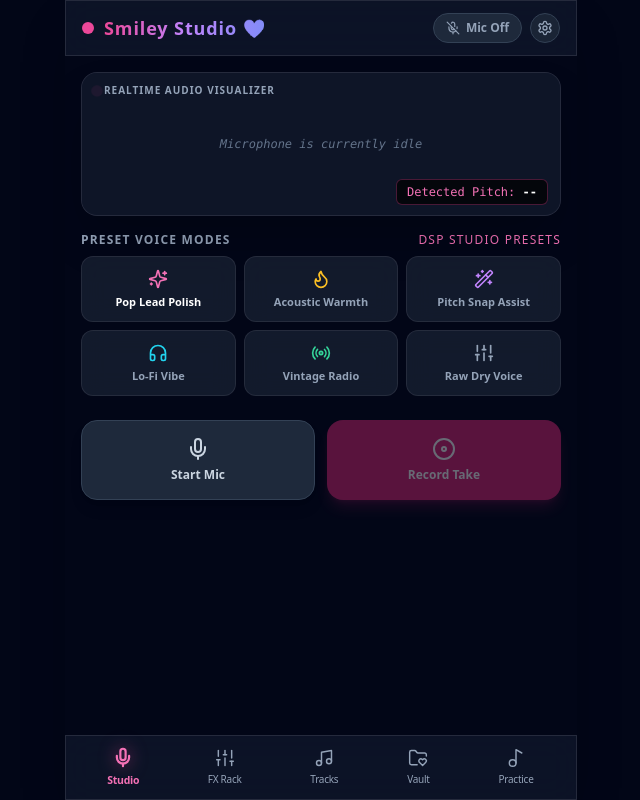
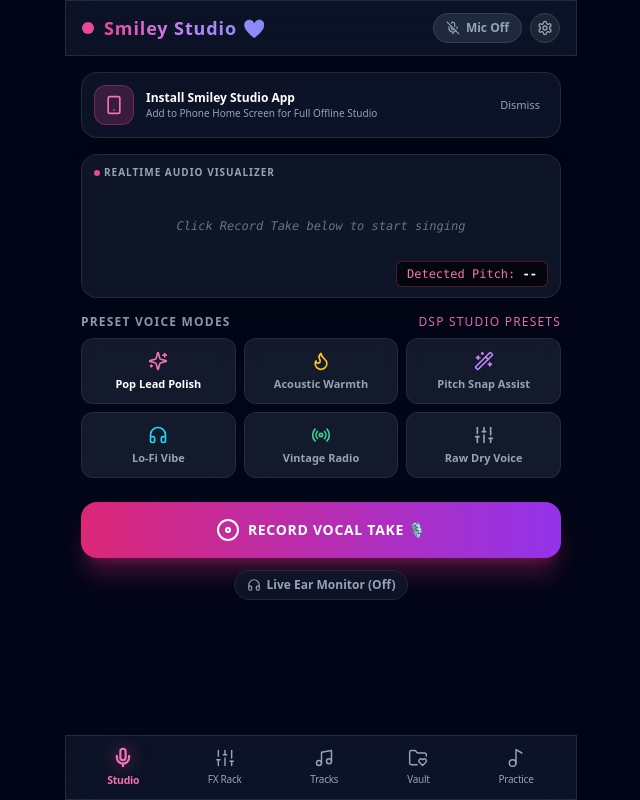
Before and after one commit to r2dapps/SmileyStudio, a React (Vite) app: page / in a window 1280 px wide. Shown: the whole page, without its empty margins (319-959 px from the left). Built offline with nearby package versions, Linux system fonts and the light colour scheme.

Commit message:
Add PWAInstaller banner, 1-click recording, live ear monitor, and hardware noise cancellation

```diff
--- a/src/audio/engine.ts
+++ b/src/audio/engine.ts
@@ -19,7 +19,7 @@ export class AudioEngine {
     return AudioEngine.instance;
   }
 
-  public async start(): Promise<boolean> {
+  public async start(options: { noiseCancellation?: boolean } = {}): Promise<boolean> {
     const ctx = audioContextManager.getContext();
     await audioContextManager.resume();
 
@@ -31,7 +31,7 @@ export class AudioEngine {
       this.analyser.connect(ctx.destination);
     }
 
-    const source = await this.micManager.startMic(ctx);
+    const source = await this.micManager.startMic(ctx, options);
     source.connect(this.graph.inputNode);
     return true;
   }
--- a/src/audio/microphone.ts
+++ b/src/audio/microphone.ts
@@ -1,23 +1,30 @@
+export interface MicOptions {
+  deviceId?: string;
+  noiseCancellation?: boolean;
+}
+
 export class MicrophoneManager {
   private stream: MediaStream | null = null;
   private mediaSource: MediaStreamAudioSourceNode | null = null;
 
-  public async startMic(ctx: AudioContext, deviceId?: string): Promise<MediaStreamAudioSourceNode> {
+  public async startMic(ctx: AudioContext, options: MicOptions = {}): Promise<MediaStreamAudioSourceNode> {
     this.stopMic();
+
+    const useNoiseCancelling = options.noiseCancellation !== false;
 
     const constraints: MediaStreamConstraints = {
       audio: {
-        echoCancellation: false,
-        noiseSuppression: false,
-        autoGainControl: false,
-        ...(deviceId ? { deviceId: { exact: deviceId } } : {}),
+        echoCancellation: useNoiseCancelling,
+        noiseSuppression: useNoiseCancelling,
+        autoGainControl: useNoiseCancelling,
+        ...(options.deviceId ? { deviceId: { exact: options.deviceId } } : {}),
       },
     };
 
     try {
       this.stream = await navigator.mediaDevices.getUserMedia(constraints);
     } catch (e) {
-      // Fallback constraints if exact deviceId fails
+      // Fallback constraints if exact deviceId or noise cancellation constraint fails
       this.stream = await navigator.mediaDevices.getUserMedia({ audio: true });
     }
 
--- /dev/null
+++ b/src/components/PWAInstaller.tsx
@@ -0,0 +1,82 @@
+import React, { useEffect, useState } from 'react';
+import { Download, CheckCircle, Smartphone } from 'lucide-react';
+
+export const PWAInstaller: React.FC = () => {
+  const [deferredPrompt, setDeferredPrompt] = useState<any>(null);
+  const [isInstalled, setIsInstalled] = useState<boolean>(false);
+  const [isDismissed, setIsDismissed] = useState<boolean>(false);
+
+  useEffect(() => {
+    // Check if running in standalone PWA mode
+    const isStandalone =
+      window.matchMedia('(display-mode: standalone)').matches ||
+      (navigator as any).standalone ||
+      document.referrer.includes('android-app://');
+
+    if (isStandalone) {
+      setIsInstalled(true);
+      return;
+    }
+
+    const handleBeforeInstallPrompt = (e: Event) => {
+      e.preventDefault();
+      setDeferredPrompt(e);
+    };
+
+    window.addEventListener('beforeinstallprompt', handleBeforeInstallPrompt);
+
+    window.addEventListener('appinstalled', () => {
+      setIsInstalled(true);
+      setDeferredPrompt(null);
+    });
+
+    return () => {
+      window.removeEventListener('beforeinstallprompt', handleBeforeInstallPrompt);
+    };
+  }, []);
+
+  const handleInstallClick = async () => {
+    if (!deferredPrompt) return;
+    deferredPrompt.prompt();
+    const { outcome } = await deferredPrompt.userChoice;
+    if (outcome === 'accepted') {
+      setIsInstalled(true);
+    }
+    setDeferredPrompt(null);
+  };
+
+  if (isInstalled || isDismissed) return null;
+
+  return (
+    <div className="mb-4 p-3 glassmorphism rounded-2xl border border-pink-500/40 flex items-center justify-between shadow-xl animate-fade-in">
+      <div className="flex items-center space-x-3">
+        <div className="w-10 h-10 rounded-xl bg-pink-500/20 text-pink-400 flex items-center justify-center border border-pink-500/30">
+          <Smartphone className="w-5 h-5" />
+        </div>
+        <div>
+          <h3 className="text-xs font-bold text-white">Install Smiley Studio App</h3>
+          <p className="text-[10px] text-slate-400">Add to Phone Home Screen for Full Offline Studio</p>
+        </div>
+      </div>
+
+      <div className="flex items-center space-x-2">
+        {deferredPrompt ? (
+          <button
+            onClick={handleInstallClick}
+            className="px-3 py-1.5 bg-pink-600 hover:bg-pink-500 text-white rounded-xl text-xs font-bold flex items-center space-x-1 active:scale-95 transition shadow-lg shadow-pink-600/30"
+          >
+            <Download className="w-3.5 h-3.5" />
+            <span>Install</span>
+          </button>
+        ) : (
+          <button
+            onClick={() => setIsDismissed(true)}
+            className="text-[11px] text-slate-400 hover:text-white px-2 py-1"
+          >
+            Dismiss
+          </button>
+        )}
+      </div>
+    </div>
+  );
+};
--- a/src/core/StudioController.ts
+++ b/src/core/StudioController.ts
@@ -8,6 +8,8 @@ import { getPitchDetails } from '../audio/pitch/tuner';
 export type StudioState = {
   isMicActive: boolean;
   isRecording: boolean;
+  liveMonitor: boolean;
+  noiseCancellation: boolean;
   activePresetId: string;
   detectedPitchHz: number;
   detectedNote: string;
@@ -37,6 +39,8 @@ export class StudioController {
   private state: StudioState = {
     isMicActive: false,
     isRecording: false,
+    liveMonitor: false,
+    noiseCancellation: true,
     activePresetId: 'popLead',
     detectedPitchHz: 0,
     detectedNote: '--',
@@ -84,68 +88,53 @@ export class StudioController {
 
   // --- Controller Command Interface ---
 
-  public async toggleMic(): Promise<boolean> {
-    if (!this.state.isMicActive) {
-      try {
-        await audioEngine.start();
-        this.state.isMicActive = true;
-        this.applyParamsToAudioGraph();
-        this.startPitchDetectionLoop();
-      } catch (err) {
-        console.error('Microphone activation failed:', err);
-        this.state.isMicActive = false;
-      }
-    } else {
-      if (this.state.isRecording) {
-        await this.stopRecording();
-      }
-      this.stopPitchDetectionLoop();
-      audioEngine.stop();
-      this.state.isMicActive = false;
+  public async toggleLiveMonitor(): Promise<boolean> {
+    this.state.liveMonitor = !this.state.liveMonitor;
+    if (this.state.liveMonitor) {
+      await this.startMicEngine();
+    } else if (!this.state.isRecording) {
+      this.stopMicEngine();
     }
     this.notify();
-    return this.state.isMicActive;
+    return this.state.liveMonitor;
   }
 
-  private startPitchDetectionLoop() {
-    this.stopPitchDetectionLoop();
-    this.pitchTimerId = setInterval(() => {
-      const analyser = audioEngine.getAnalyser();
-      if (!analyser || !this.state.isMicActive) return;
-
-      const buffer = new Float32Array(analyser.fftSize);
-      analyser.getFloatTimeDomainData(buffer);
-
-      const ctx = analyser.context;
-      const hz = autoCorrelatePitch(buffer, ctx.sampleRate);
-      if (hz > 0) {
-        const details = getPitchDetails(hz);
-        this.state.detectedPitchHz = details.frequency;
-        this.state.detectedNote = details.note;
-        this.state.detectedCents = details.cents;
-      } else {
-        this.state.detectedPitchHz = 0;
-        this.state.detectedNote = '--';
-        this.state.detectedCents = 0;
-      }
-      this.notify();
-    }, 50);
+  public async toggleNoiseCancellation(): Promise<boolean> {
+    this.state.noiseCancellation = !this.state.noiseCancellation;
+    if (this.state.isMicActive) {
+      await audioEngine.start({ noiseCancellation: this.state.noiseCancellation });
+    }
+    this.notify();
+    return this.state.noiseCancellation;
   }
 
-  private stopPitchDetectionLoop() {
-    if (this.pitchTimerId) {
-      clearInterval(this.pitchTimerId);
-      this.pitchTimerId = null;
+  private async startMicEngine(): Promise<boolean> {
+    if (this.state.isMicActive) return true;
+    try {
+      await audioEngine.start({ noiseCancellation: this.state.noiseCancellation });
+      this.state.isMicActive = true;
+      this.applyParamsToAudioGraph();
+      this.startPitchDetectionLoop();
+      return true;
+    } catch (err) {
+      console.error('Microphone start failed:', err);
+      this.state.isMicActive = false;
+      return false;
     }
-    this.state.detectedPitchHz = 0;
-    this.state.detectedNote = '--';
-    this.state.detectedCents = 0;
+  }
+
+  private stopMicEngine(): void {
+    this.stopPitchDetectionLoop();
+    audioEngine.stop();
+    this.state.isMicActive = false;
   }
 
   public async toggleRecording(): Promise<boolean> {
-    if (!this.state.isMicActive) return false;
+    if (!this.state.isRecording) {
+      // Auto-start mic if not running
+      const started = await this.startMicEngine();
+      if (!started) return false;
 
-    if (!this.state.isRecording) {
       const graph = audioEngine.getGraph();
       if (graph) {
         const audioCtx = graph.outputNode.context as AudioContext;
@@ -191,8 +180,47 @@ export class StudioController {
       console.error('Failed to stop/save recording:', e);
     } finally {
       this.state.isRecording = false;
+      // Auto-stop mic if Live Monitor is disabled
+      if (!this.state.liveMonitor) {
+        this.stopMicEngine();
+      }
       this.notify();
     }
+  }
+
+  private startPitchDetectionLoop() {
+    this.stopPitchDetectionLoop();
+    this.pitchTimerId = setInterval(() => {
+      const analyser = audioEngine.getAnalyser();
+      if (!analyser || !this.state.isMicActive) return;
+
+      const buffer = new Float32Array(analyser.fftSize);
+      analyser.getFloatTimeDomainData(buffer);
+
+      const ctx = analyser.context;
+      const hz = autoCorrelatePitch(buffer, ctx.sampleRate);
+      if (hz > 0) {
+        const details = getPitchDetails(hz);
+        this.state.detectedPitchHz = details.frequency;
+        this.state.detectedNote = details.note;
+        this.state.detectedCents = details.cents;
+      } else {
+        this.state.detectedPitchHz = 0;
+        this.state.detectedNote = '--';
+        this.state.detectedCents = 0;
+      }
+      this.notify();
+    }, 50);
+  }
+
+  private stopPitchDetectionLoop() {
+    if (this.pitchTimerId) {
+      clearInterval(this.pitchTimerId);
+      this.pitchTimerId = null;
+    }
+    this.state.detectedPitchHz = 0;
+    this.state.detectedNote = '--';
+    this.state.detectedCents = 0;
   }
 
   public setPreset(presetId: string) {
--- a/src/pages/SettingsPage.tsx
+++ b/src/pages/SettingsPage.tsx
@@ -1,10 +1,12 @@
 import React from 'react';
 import { useStudioStore } from '../store/useStudioStore';
-import { Settings, Mic, HardDrive, Smartphone, Info } from 'lucide-react';
+import { Settings, ShieldCheck, Smartphone, Info } from 'lucide-react';
 
 export const SettingsPage: React.FC = () => {
   const qualityMode = useStudioStore((state) => state.qualityMode);
+  const noiseCancellation = useStudioStore((state) => state.noiseCancellation);
   const setParam = useStudioStore((state) => state.setParam);
+  const toggleNoiseCancellation = useStudioStore((state) => state.toggleNoiseCancellation);
 
   return (
     <div className="space-y-4 pb-20">
@@ -13,7 +15,28 @@ export const SettingsPage: React.FC = () => {
           <Settings className="w-5 h-5 text-pink-400" />
           <span>App Settings</span>
         </h1>
-        <p className="text-xs text-slate-400">Configure Audio, Performance, and Export options</p>
+        <p className="text-xs text-slate-400">Configure Audio, Noise Suppressor, and Performance options</p>
+      </div>
+
+      {/* Hardware Noise Cancellation */}
+      <div className="glassmorphism p-4 rounded-2xl space-y-3 border border-slate-800">
+        <div className="flex items-center justify-between">
+          <div className="flex items-center space-x-2">
+            <ShieldCheck className="w-5 h-5 text-emerald-400" />
+            <div>
+              <h2 className="text-xs font-bold text-white">Hardware Noise Suppression</h2>
+              <p className="text-[10px] text-slate-400">Suppresses room hiss, fan noise & acoustic echo</p>
+            </div>
+          </div>
+          <button
+            onClick={() => toggleNoiseCancellation()}
+            className={`w-12 h-6 rounded-full transition p-1 flex items-center ${
+              noiseCancellation ? 'bg-emerald-500 justify-end' : 'bg-slate-700 justify-start'
+            }`}
+          >
+            <div className="w-4 h-4 rounded-full bg-white shadow-md" />
+          </button>
+        </div>
       </div>
 
       {/* Audio & Performance Section */}
--- a/src/pages/StudioPage.tsx
+++ b/src/pages/StudioPage.tsx
@@ -1,14 +1,16 @@
 import React from 'react';
 import { useStudioStore } from '../store/useStudioStore';
 import { WaveformCanvas } from '../components/visualizers/WaveformCanvas';
-import { Mic, Disc, Sparkles, Sliders, Radio, Headphones, Wand2, Flame } from 'lucide-react';
+import { PWAInstaller } from '../components/PWAInstaller';
+import { Disc, Headphones, Sparkles, Sliders, Radio, Wand2, Flame } from 'lucide-react';
 
 export const StudioPage: React.FC = () => {
   const isMicActive = useStudioStore((state) => state.isMicActive);
   const isRecording = useStudioStore((state) => state.isRecording);
+  const liveMonitor = useStudioStore((state) => state.liveMonitor);
   const activePresetId = useStudioStore((state) => state.activePresetId);
   const detectedNote = useStudioStore((state) => state.detectedNote);
-  const toggleMic = useStudioStore((state) => state.toggleMic);
+  const toggleLiveMonitor = useStudioStore((state) => state.toggleLiveMonitor);
   const toggleRecording = useStudioStore((state) => state.toggleRecording);
   const setPreset = useStudioStore((state) => state.setPreset);
 
@@ -23,17 +25,20 @@ export const StudioPage: React.FC = () => {
 
   return (
     <div className="space-y-4 pb-20">
+      {/* PWA Home Screen Install Banner */}
+      <PWAInstaller />
+
       {/* Realtime Spectrum & Visualizer Container */}
       <div className="relative w-full h-36 glassmorphism rounded-2xl overflow-hidden shadow-2xl flex items-center justify-center border border-pink-500/20">
         <WaveformCanvas />
         <div className="absolute top-2.5 left-3 text-[10px] uppercase font-bold text-slate-400 tracking-widest flex items-center space-x-1 z-10">
-          <span className="w-1.5 h-1.5 rounded-full bg-pink-500 animate-ping" />
+          <span className={`w-1.5 h-1.5 rounded-full ${isRecording ? 'bg-red-500 animate-ping' : isMicActive ? 'bg-emerald-500 animate-pulse' : 'bg-pink-500'}`} />
           <span>Realtime Audio Visualizer</span>
         </div>
 
         {!isMicActive && (
           <div className="text-slate-500 text-xs font-mono italic z-10">
-            Microphone is currently idle
+            Click Record Take below to start singing
           </div>
         )}
 
@@ -69,32 +74,35 @@ export const StudioPage: React.FC = () => {
         </div>
       </section>
 
-      {/* Main Mic & Record Controls */}
-      <section className="grid grid-cols-2 gap-3 pt-2">
-        <button
-          onClick={() => toggleMic()}
-          className={`p-4 rounded-2xl flex flex-col items-center justify-center gap-1.5 active:scale-95 transition shadow-lg border ${
-            isMicActive
-              ? 'bg-emerald-600 border-emerald-500 text-white'
-              : 'bg-slate-800 border-slate-700 text-slate-300'
-          }`}
-        >
-          <Mic className="w-6 h-6" />
-          <span className="text-xs font-bold">{isMicActive ? 'Mic Active' : 'Start Mic'}</span>
-        </button>
-
+      {/* Main Recording & Ear Monitor Controls */}
+      <section className="space-y-3 pt-2">
         <button
           onClick={() => toggleRecording()}
-          disabled={!isMicActive}
-          className={`p-4 rounded-2xl flex flex-col items-center justify-center gap-1.5 active:scale-95 transition shadow-lg ${
+          className={`w-full p-4 rounded-2xl flex items-center justify-center space-x-2 active:scale-95 transition shadow-xl ${
             isRecording
-              ? 'bg-red-600 text-white animate-pulse'
-              : 'bg-pink-600 disabled:opacity-40 text-white shadow-pink-600/30'
+              ? 'bg-red-600 text-white animate-pulse border border-red-400'
+              : 'bg-gradient-to-r from-pink-600 to-purple-600 text-white shadow-pink-600/30'
           }`}
         >
           <Disc className="w-6 h-6" />
-          <span className="text-xs font-bold">{isRecording ? 'Stop Recording' : 'Record Take'}</span>
+          <span className="text-sm font-black uppercase tracking-wider">
+            {isRecording ? 'Stop Recording' : 'Record Vocal Take 🎙️'}
+          </span>
         </button>
+
+        <div className="flex justify-center">
+          <button
+            onClick={() => toggleLiveMonitor()}
+            className={`px-3 py-1.5 rounded-full text-xs font-bold flex items-center space-x-1.5 transition active:scale-95 border ${
+              liveMonitor
+                ? 'bg-emerald-500/20 text-emerald-400 border-emerald-500/40'
+                : 'bg-slate-900/80 text-slate-400 border-slate-800 hover:text-white'
+            }`}
+          >
+            <Headphones className="w-3.5 h-3.5" />
+            <span>{liveMonitor ? 'Live Ear Monitor (On)' : 'Live Ear Monitor (Off)'}</span>
+          </button>
+        </div>
       </section>
     </div>
   );
--- a/src/store/useStudioStore.ts
+++ b/src/store/useStudioStore.ts
@@ -2,15 +2,15 @@ import { create } from 'zustand';
 import { studioController, StudioState } from '../core/StudioController';
 
 interface StudioStore extends StudioState {
-  toggleMic: () => Promise<void>;
-  toggleRecording: () => void;
+  toggleLiveMonitor: () => Promise<void>;
+  toggleNoiseCancellation: () => Promise<void>;
+  toggleRecording: () => Promise<void>;
   setPreset: (presetId: string) => void;
   setParam: (key: keyof StudioState, value: any) => void;
   setBackingTrack: (name: string | null) => void;
 }
 
 export const useStudioStore = create<StudioStore>((set) => {
-  // Subscribe Zustand store to StudioController updates
   studioController.subscribe((newState) => {
     set(newState);
   });
@@ -18,12 +18,16 @@ export const useStudioStore = create<StudioStore>((set) => {
   return {
     ...studioController.getState(),
 
-    toggleMic: async () => {
-      await studioController.toggleMic();
+    toggleLiveMonitor: async () => {
+      await studioController.toggleLiveMonitor();
     },
 
-    toggleRecording: () => {
-      studioController.toggleRecording();
+    toggleNoiseCancellation: async () => {
+      await studioController.toggleNoiseCancellation();
+    },
+
+    toggleRecording: async () => {
+      await studioController.toggleRecording();
     },
 
     setPreset: (presetId: string) => {
```
